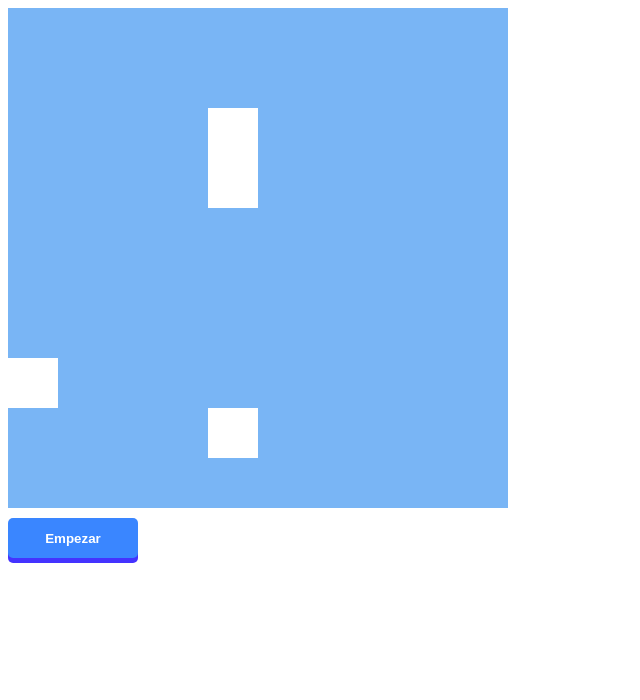
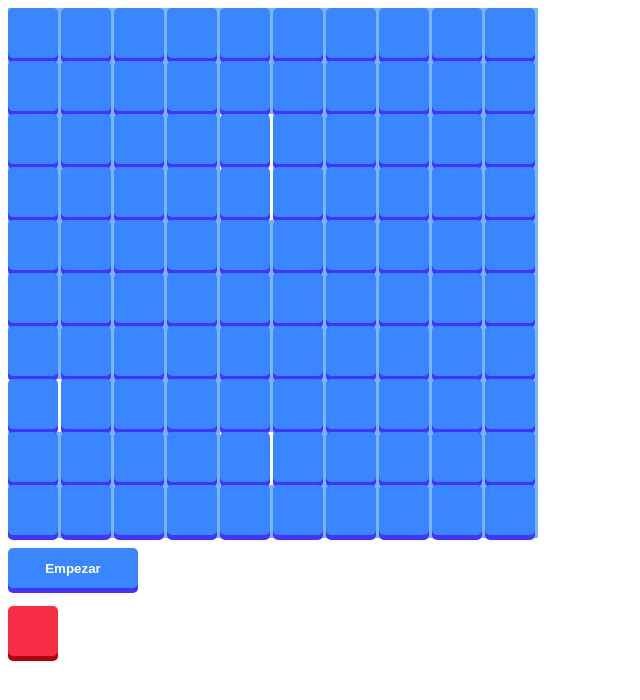
Before and after one commit to pedrodom300211/ProyectoBatallaNaval1Jugador, a plain HTML site: page index.html in a window 1280 px wide. Both pictures are taken after a click on the button "Empezar". Shown: the whole page, without its empty margins (0-640 px from the left). Drawn offline with Linux system fonts and the light colour scheme.

Commit message:
Agregue btonoes para que se puedan clickear al momento de elejir si es barco o agua. No logor modificar botones que son elegiods como barcos a su diseño de barco

```diff
--- a/index.html
+++ b/index.html
@@ -17,5 +17,7 @@
     </button>
     <div id="gameOver">Game Over</div>
 </div>
+<br>
+<button class="BotonBarco"></button>
 </body>
 </html>
--- a/script.js
+++ b/script.js
@@ -35,11 +35,15 @@ const drawSquare = (square, type) => {
     const squareElement = document.getElementById(square);
     squareElement.setAttribute('class', `square ${type}`);
 
+
+
     if(type === 'emptySquare') {
         emptySquares.push(square);
+
     } else {
         if(emptySquares.indexOf(square) !== -1) {
             emptySquares.splice(emptySquares.indexOf(square), 1);
+
         }
     }
 }
@@ -52,6 +56,10 @@ const createRandomSubmarinos=()=>{
     submarino1=[randomEmptySquare];
 
     drawSquare(randomEmptySquare, 'shipSquare');
+    const botonbarco1 = document.getElementById(randomEmptySquare);
+    botonbarco1.setAttribute('class', 'BotonBarco');
+
+
 
     const randomEmptySquare2 = emptySquares[Math.floor(Math.random() * emptySquares.length)];
     submarino2=[randomEmptySquare2];
@@ -81,8 +89,16 @@ const createBoard = () => {
             const squareElement = document.createElement('div');
             squareElement.setAttribute('class', 'square emptySquare');
             squareElement.setAttribute('id', squareValue);
+            const botonAgua= document.createElement('button');
+            botonAgua.setAttribute('class','BotonAgua');
+            botonAgua.type= 'button';
+            botonAgua.setAttribute('id',squareValue);
             board.appendChild(squareElement);
+            squareElement.appendChild(botonAgua);
             emptySquares.push(squareValue);
+
+
+
         })
     })
 }
--- a/style.css
+++ b/style.css
@@ -41,3 +41,59 @@
     .square {
         aspect-ratio: 1;
     }
+
+   .BotonAgua{
+    width: 50px;
+
+    height: 50px;
+    color: #fff;
+
+    font-weight: bold;
+    cursor: pointer;
+    transition: all 0.3s ease;
+    position: relative;
+
+    outline: none;
+    border-radius: 5px;
+    border: none;
+    background: #3a86ff;
+    box-shadow: 0 5px #4433ff;
+
+   }
+
+  .startGame:hover , .BotonAgua:hover{
+    box-shadow: 0 3px #4433ff;
+    top: 1px;
+  }
+  .startGame:active, .BotonAgua:active {
+    box-shadow: 0 0 #4433ff;
+    top: 5px;
+  }
+  /*Boton barco*/
+  .BotonBarco{
+    width: 50px;
+
+    height: 50px;
+    color: #fff;
+
+    font-weight: bold;
+    cursor: pointer;
+    transition: all 0.3s ease;
+    position: relative;
+
+    outline: none;
+    border-radius: 5px;
+    border: none;
+    background: #f72c47;
+    box-shadow: 0 5px #af020b;
+
+   }
+
+  .BotonBarco:hover{
+    box-shadow: 0 3px #af020b;
+    top: 1px;
+  }
+  .BotonBarco:active {
+    box-shadow: 0 0 #af020b;
+    top: 5px;
+  }
```
